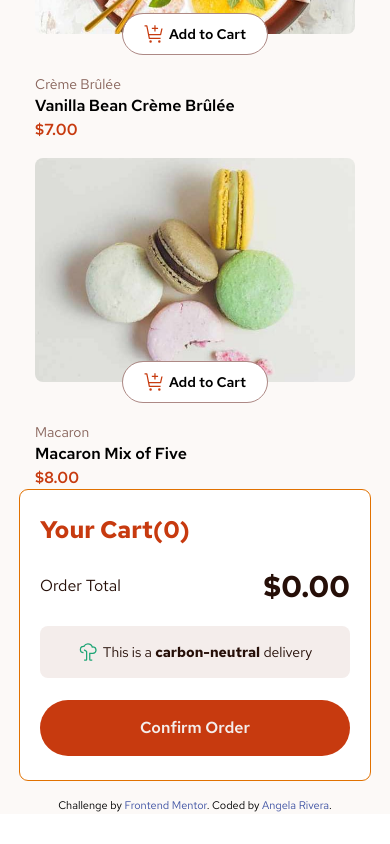
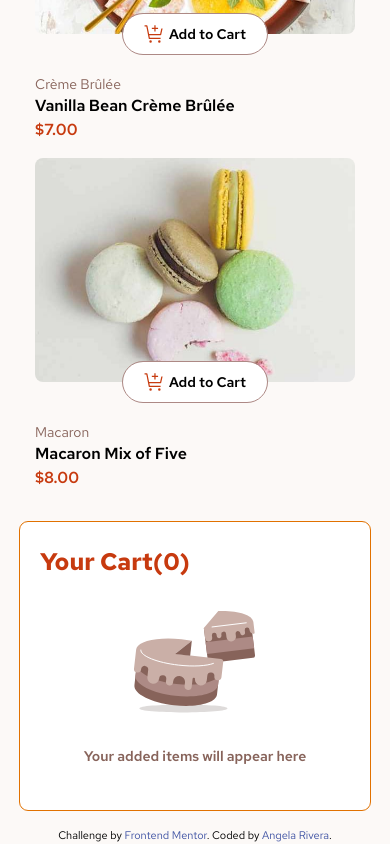
Before and after one commit to ang-riv/product-cart, a React (Vite) app: page / in a window 390 px wide. Shown: the part 624-1468 px from the top of the page. Before the commit the page ends 1438 px from the top, so only its background shows below. Built offline with nearby package versions, Linux system fonts and the light colour scheme.

Commit message:
Finished cart styles with and without products

```diff
--- a/src/App.jsx
+++ b/src/App.jsx
@@ -3,14 +3,13 @@ import data from "./data.json";
 import Modal from "./components/Modal";
 import ProductCard from "./components/ProductCard";
 import { CartContext } from "./components/CartContext";
-import { filter } from "motion/react-m";
+import { div, filter } from "motion/react-m";
 function App() {
   const { cart, setCart } = useContext(CartContext);
   // * app info
   const appTitle = "Desserts";
   const products = [data[0], data[1], data[2]];
-  // holds all the products
-  //const [cart, setCart] = useState([]);
+
   const [filteredCart, setFilteredCart] = useState([]);
 
   const [showM, setShowM] = useState(true);
@@ -86,7 +85,7 @@ function App() {
       <main className="h-[95%] w-full flex justify-between flex-wrap md:flex-nowrap max-w-[1200px] py-[5%]">
         {!showM && <Modal />}
         {/* products */}
-        <section className="w-full justify-center flex flex-col items-center ">
+        <section className="w-full justify-center flex flex-col items-center md:justify-start">
           <h1 className="pb-5 w-full font-bold">{appTitle}</h1>
           <div className=" w-full flex justify-center sm:justify-start">
             <div className={`w-fit h-fit gap-4 ${gridStyles}`}>
@@ -97,7 +96,7 @@ function App() {
           </div>
         </section>
         {/*  cart */}
-        <section className="md:ml-3 w-full flex justify-center md:max-w-xs">
+        <section className="md:ml-3 w-full flex justify-center md:max-w-xs mt-8 md:mt-0">
           <div className="h-fit min-h-60 w-full md:max-w-xs bg-white rounded-lg outline outline-amber-600 py-6 px-5">
             <h3 className="text-2xl font-bold text-main-red">
               Your Cart({numOfItems("cartItems")})
@@ -127,6 +126,9 @@ function App() {
                 </button>
               </div>
             ))}
+            {/* cart */}
+            {filteredCart.length > 0 ? (
+              <div>
                 <div className="flex justify-between items-center py-5.5">
                   <p className="text-blush-900">Order Total </p>
                   <p className="font-bold text-3xl text-blush-900">
@@ -149,6 +151,18 @@ function App() {
                   Confirm Order
                 </button>
               </div>
+            ) : (
+              <div className="w-full flex flex-col items-center my-5">
+                <img
+                  src="/images/illustration-empty-cart.svg"
+                  className="max-h-56 mb-5"
+                />
+                <p className="text-sm text-blush-500 font-semibold">
+                  Your added items will appear here
+                </p>
+              </div>
+            )}
+          </div>
         </section>
       </main>
       <footer className="attribution h-[5%] w-full flex items-end justify-center">
```
Lines whose indentation alone changed are shown as unchanged.
